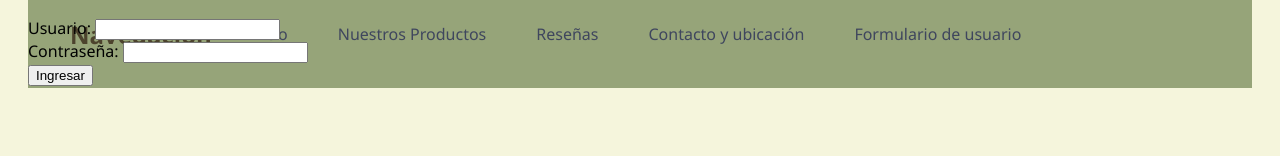
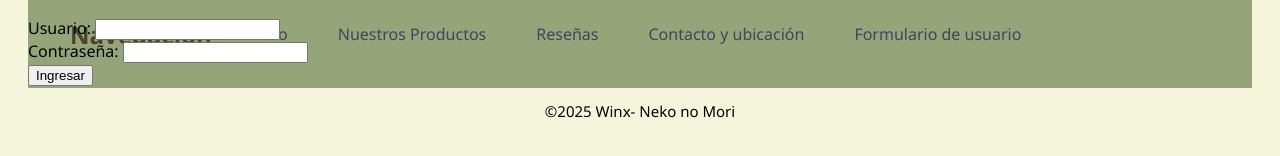
Before and after one commit to Viviana-LT/proyecto-web1, a plain HTML site: page login.html in a window 1280 px wide. Shown: the part 244-400 px from the top of the page. Drawn offline with Linux system fonts and the light colour scheme.

Commit message:
pie de pagina

```diff
--- a/login.html
+++ b/login.html
@@ -34,5 +34,10 @@
       <button type="submit">Ingresar</button>
     </form>
   </main>
+
+  <footer>
+        <p>&copy;2025 Winx- Neko no Mori</p>
+    </footer>
+
 </body>
 </html>
```
Also changed, not shown: index.html (+1 -1 lines), productos.html (+4 -0 lines), reseñas.html (+4 -0 lines).
